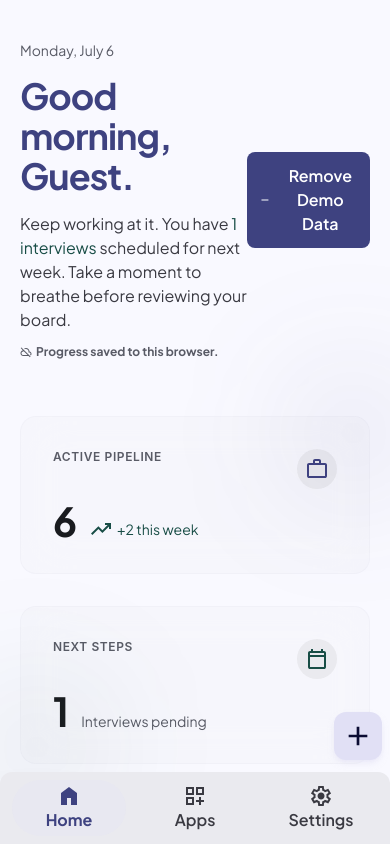
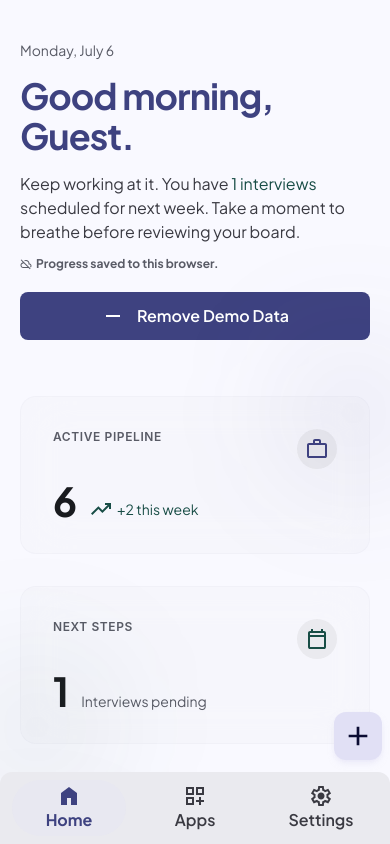
Before and after one commit to Galvatar/Aplicate, a Next.js app: page /home in a window 390 px wide. Built offline with nearby package versions, Linux system fonts and the light colour scheme; no server answers.

Commit message:
Fixed demo data button on mobile layout

```diff
--- a/app/(app)/home/HomePage.tsx
+++ b/app/(app)/home/HomePage.tsx
@@ -105,7 +105,7 @@ export default function Home() {
 
   return (
     <div className="flex flex-col w-full h-full font-jakarta py-10 md:py-20 px-5 md:px-15 gap-4 bg-background text-on-background">
-      <div className="flex justify-between items-center">
+      <div className="flex md:flex-row flex-col gap-5 justify-between items-center">
         <div className="flex flex-col gap-4">
           <h3 className="text-outline text-sm">
             {daysOfTheWeek[today.getDay()]}, {months[today.getMonth()]}{" "}
--- a/app/(app)/home/components/demoButton.tsx
+++ b/app/(app)/home/components/demoButton.tsx
@@ -46,7 +46,7 @@ export default function DemoButton({ setApplications }: DemoButtonProps) {
     return (
         <button
             onClick={() => handleData(!hasDemo)}
-            className="flex h-fit items-center justify-center py-3 px-3 font-semibold rounded-lg bg-primary text-on-primary hover:bg-primary/70 transition-colors duration-200 gap-3"
+            className="flex w-full md:w-fit h-fit items-center justify-center py-3 px-3 font-semibold rounded-lg bg-primary text-on-primary hover:bg-primary/70 transition-colors duration-200 gap-3"
         >
             {!hasDemo ?
                 <>
```
